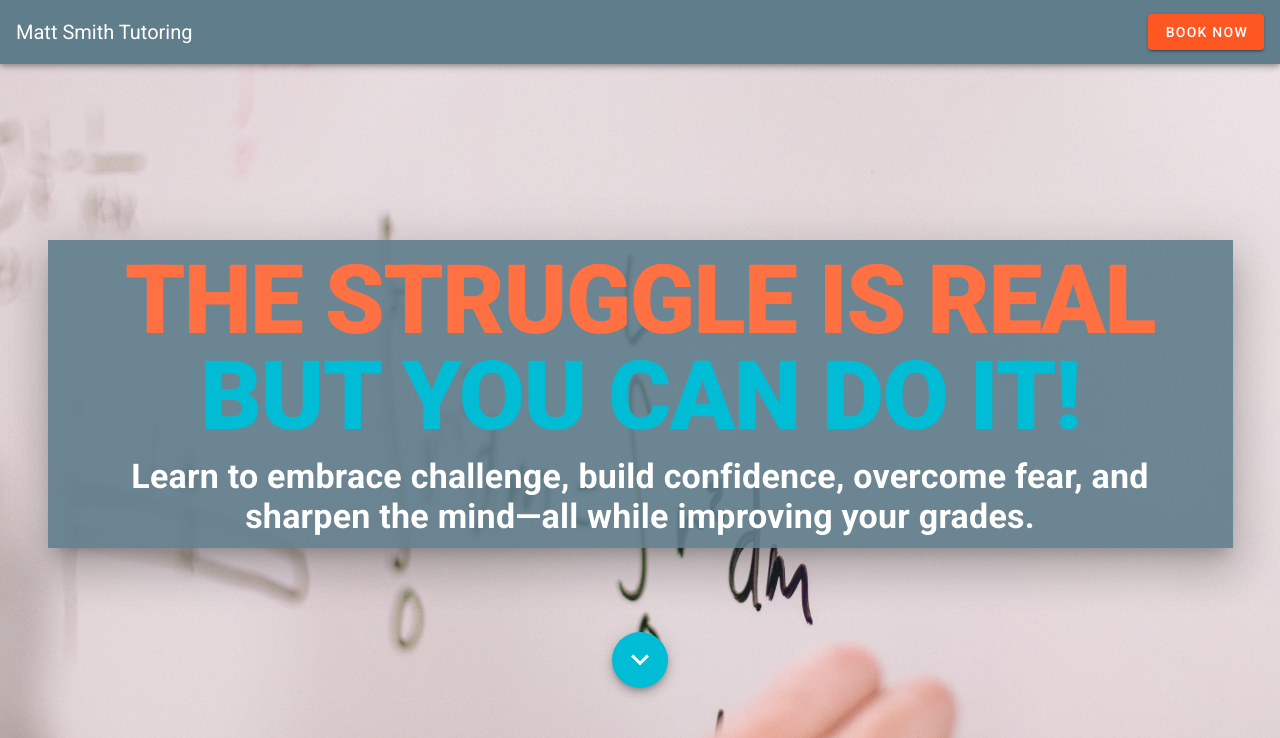
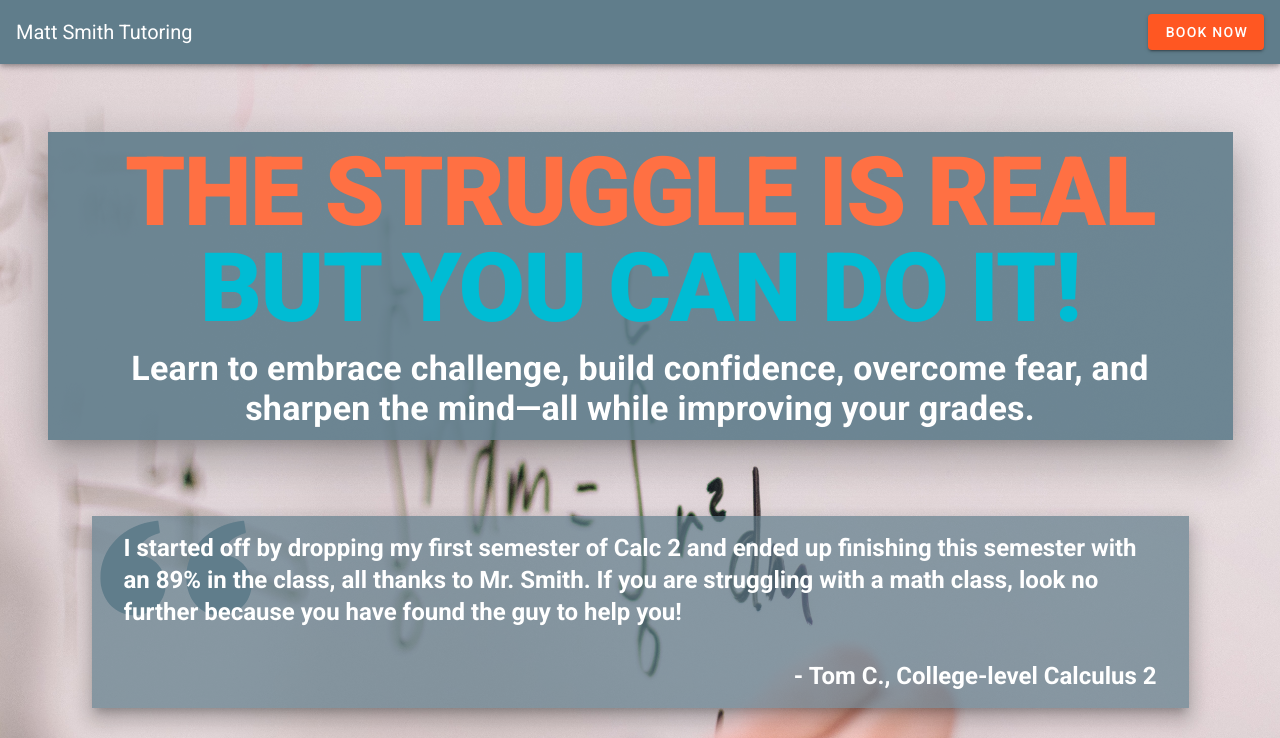
Before and after one commit to mattsmithtutoring/mattsmithtutoring, a Vue app: page / in a window 1280 px wide. Shown: the top 738 px of the page. Built offline with nearby package versions, Linux system fonts and the light colour scheme.

Commit message:
Adds testimonial; adjusts formatting

```diff
--- a/src/components/Splash.vue
+++ b/src/components/Splash.vue
@@ -15,7 +15,7 @@
           your grades.
         </div>
       </v-container>
-      <v-container v-if="$vuetify.breakpoint.md">
+      <v-container v-if="$vuetify.breakpoint.mdAndUp">
         <div class="elevation-12 mx-8 px-8 py-4" style="background: rgba(96, 125, 139, 0.7)">
           <div
             class="ml-n8"
@@ -35,9 +35,15 @@
               ></path>
             </svg>
           </div>
-          <v-carousel height="10rem" show-arrows-on-hover hide-delimiters cycle>
+          <v-carousel
+            height="10rem"
+            :show-arrows="testimonials.length > 1"
+            :show-arrows-on-hover="testimonials.length > 1"
+            hide-delimiters
+            cycle
+          >
             <v-carousel-item
-              class="text-h5 text-lg-h4 font-weight-bold white--text px-24"
+              class="text-h5 font-weight-bold white--text px-24"
               v-for="testimonial in testimonials"
               :key="testimonial.text"
               transition="fade-transition"
@@ -48,7 +54,7 @@
                   {{ testimonial.text }}
                 </div>
                 <div class="d-flex align-end justify-end" style="position: absolute; width: 100%; height: 100%">
-                  - {{ testimonial.attribution }}
+                  - {{ testimonial.attribution }}, {{ testimonial.class }}
                 </div>
               </div>
             </v-carousel-item>
@@ -69,12 +75,9 @@ export default {
     testimonials: [
       {
         text:
-          'Learn to embrace the challenge, build confidence, overcome the fear, and sharpen the mind all while improving your grades.',
-        attribution: 'M. Smith'
-      },
-      {
-        text: 'Some other testimonial.',
-        attribution: 'I. Haveareallyfrickinlongname'
+          'I started off by dropping my first semester of Calc 2 and ended up finishing this semester with an 89% in the class, all thanks to Mr. Smith. If you are struggling with a math class, look no further because you have found the guy to help you!',
+        attribution: 'Tom C.',
+        class: 'College-level Calculus 2'
       }
     ]
   }),
```
